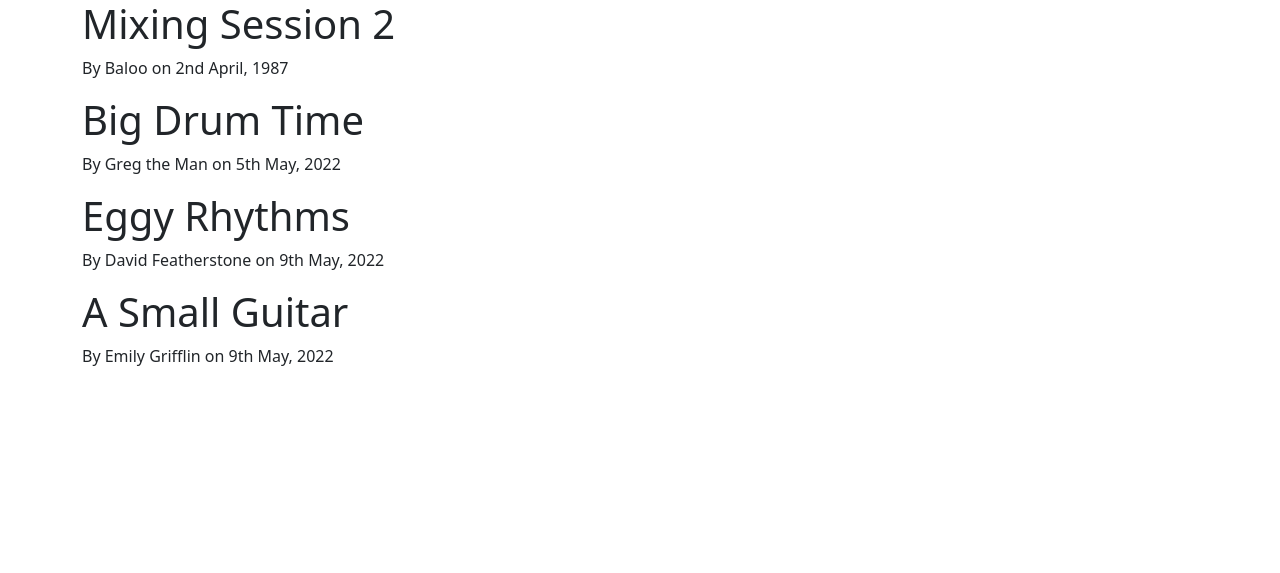
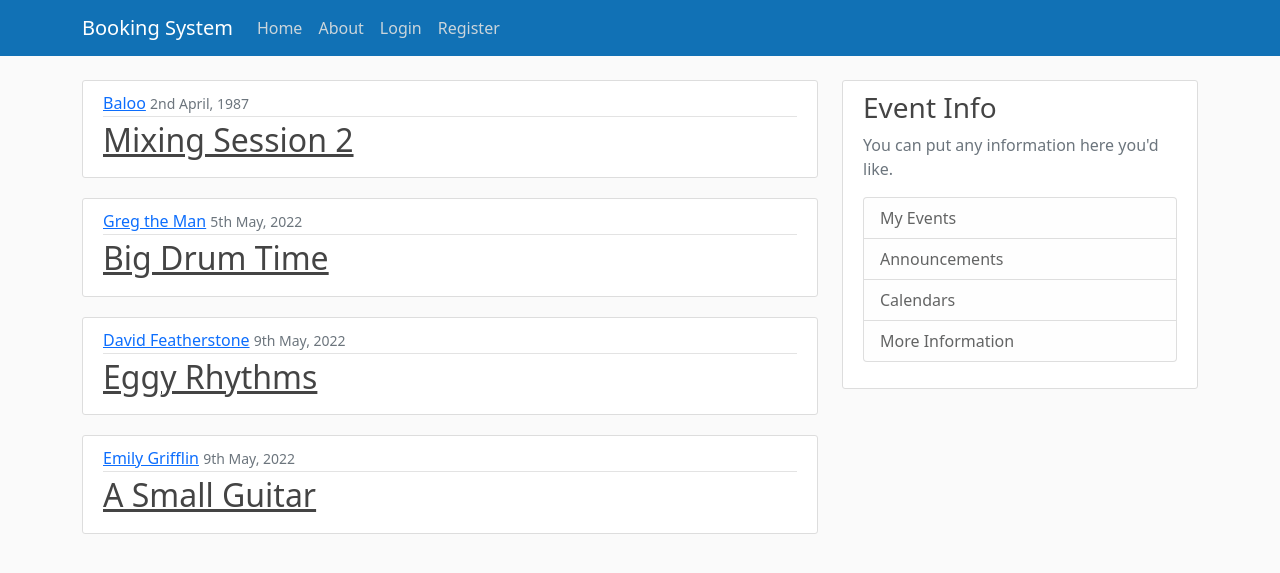
Before and after one commit to BlushAudioLab/djangobooker, a Django app: page /bookingsystem/home/ in a window 1280 px wide. Shown: the top 573 px of the page. Run offline with Django 4.2, Linux system fonts and the light colour scheme.

Commit message:
Navbar and CSS

```diff
--- /dev/null
+++ b/bookingsystem/static/main.css
@@ -0,0 +1,84 @@
+body {
+    background: #fafafa;
+    color: #333333;
+    margin-top: 5rem;
+  }
+
+  h1, h2, h3, h4, h5, h6 {
+    color: #444444;
+  }
+
+  ul {
+    margin: 0;
+  }
+
+  .bg-steel {
+    background-color: #1171b5;
+  }
+
+  .site-header .navbar-nav .nav-link {
+    color: #cbd5db;
+  }
+
+  .site-header .navbar-nav .nav-link:hover {
+    color: #ffffff;
+  }
+
+  .site-header .navbar-nav .nav-link.active {
+    font-weight: 500;
+  }
+
+  .content-section {
+    background: #ffffff;
+    padding: 10px 20px;
+    border: 1px solid #dddddd;
+    border-radius: 3px;
+    margin-bottom: 20px;
+  }
+
+  .article-title {
+    color: #444444;
+  }
+
+  a.article-title:hover {
+    color: #428bca;
+    text-decoration: none;
+  }
+
+  .article-content {
+    white-space: pre-line;
+  }
+
+  .article-img {
+    height: 65px;
+    width: 65px;
+    margin-right: 16px;
+  }
+
+  .article-metadata {
+    padding-bottom: 1px;
+    margin-bottom: 4px;
+    border-bottom: 1px solid #e3e3e3
+  }
+
+  .article-metadata a:hover {
+    color: #333;
+    text-decoration: none;
+  }
+
+  .article-svg {
+    width: 25px;
+    height: 25px;
+    vertical-align: middle;
+  }
+
+  .account-img {
+    height: 125px;
+    width: 125px;
+    margin-right: 20px;
+    margin-bottom: 16px;
+  }
+
+  .account-heading {
+    font-size: 2.5rem;
+  }
--- a/bookingsystem/templates/base.html
+++ b/bookingsystem/templates/base.html
@@ -1,3 +1,5 @@
+{% load static %}
+
 <!DOCTYPE html>
 <html>
 <head>
@@ -8,6 +10,8 @@
     <!-- Bootstrap CSS -->
     <link href="https://cdn.jsdelivr.net/npm/bootstrap@5.0.2/dist/css/bootstrap.min.css" rel="stylesheet" integrity="sha384-EVSTQN3/azprG1Anm3QDgpJLIm9Nao0Yz1ztcQTwFspd3yD65VohhpuuCOmLASjC" crossorigin="anonymous">
 
+    <link rel="stylesheet" type="text/css" href="{% static 'main.css' %}">
+
     {% if title %}
         <title>Booking System - {{ title }}</title>
     {% else %}
@@ -17,9 +21,48 @@
 </head>
 <body>
 
-    <div class="container">
-        {% block content %}{% endblock %}
-    </div>
+    <header class="site-header">
+        <nav class="navbar navbar-expand-md navbar-dark bg-steel fixed-top">
+            <div class="container">
+                <a class="navbar-brand mr-4" href="{% url 'bookingsystem-home' %}">Booking System</a>
+                <button class="navbar-toggler" type="button" data-toggle="collapse" data-target="#navbarToggle" aria-controls="navbarToggle" aria-expanded="false" aria-label="Toggle navigation">
+                    <span class="navbar-toggler-icon"></span>
+                </button>
+                <div class="collapse navbar-collapse" id="navbarToggle">
+                    <div class="navbar-nav mr-auto">
+                        <a class="nav-item nav-link" href="{% url 'bookingsystem-home' %}">Home</a>
+                        <a class="nav-item nav-link" href="{% url 'bookingsystem-about' %}">About</a>
+                    </div>
+                    <!-- Navbar Right Side -->
+                    <div class="navbar-nav">
+                        <a class="nav-item nav-link" href="#">Login</a>
+                        <a class="nav-item nav-link" href="#">Register</a>
+                    </div>
+                </div>
+            </div>
+        </nav>
+    </header>
+
+    <main role="main" class="container">
+        <div class="row">
+            <div class="col-md-8">
+                {% block content %}{% endblock %}
+             </div>
+            <div class="col-md-4">
+                <div class="content-section">
+                    <h3>Event Info</h3>
+                    <p class='text-muted'>You can put any information here you'd like.
+                        <ul class="list-group">
+                            <li class="list-group-item list-group-item-light">My Events</li>
+                            <li class="list-group-item list-group-item-light">Announcements</li>
+                            <li class="list-group-item list-group-item-light">Calendars</li>
+                            <li class="list-group-item list-group-item-light">More Information</li>
+                        </ul>
+                    </p>
+                </div>
+            </div>
+        </div>
+      </main>
 
     <!-- Optional JavaScript; choose one of the two! -->
 
--- a/bookingsystem/templates/home.html
+++ b/bookingsystem/templates/home.html
@@ -1,7 +1,14 @@
 {% extends "base.html" %}
 {% block content %}
     {% for event in events %}
-        <h1>{{ event.title }}</h1>
-        <p>By {{event.owner}} on {{event.timebooked}} </p>
+        <article class="media content-section">
+            <div class="media-body">
+                <div class="article-metadata">
+                    <a class="mr-2" href="#">{{ event.owner }}</a>
+                    <small class="text-muted">{{ event.timebooked }}</small>
+                </div>
+                <h2><a class="article-title" href="#">{{ event.title }}</a></h2>
+            </div>
+        </article>
     {% endfor %}
 {% endblock content %}
--- a/bookingsystem/urls.py
+++ b/bookingsystem/urls.py
@@ -2,6 +2,6 @@ from django.urls import path
 from . import views
 
 urlpatterns = [
-    path('home/', views.home),
-    path('about/', views.about)
+    path('home/', views.home, name='bookingsystem-home'),
+    path('about/', views.about, name='bookingsystem-about'),
 ]
```
